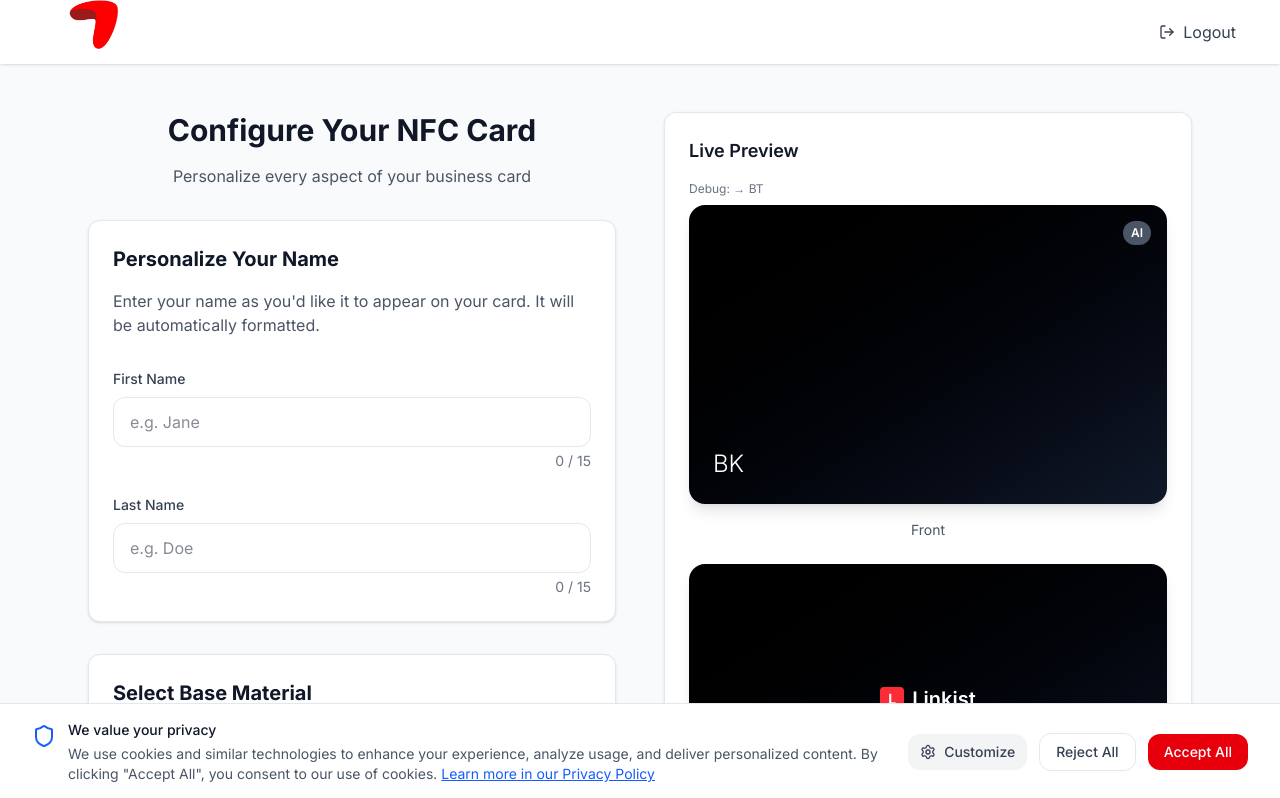
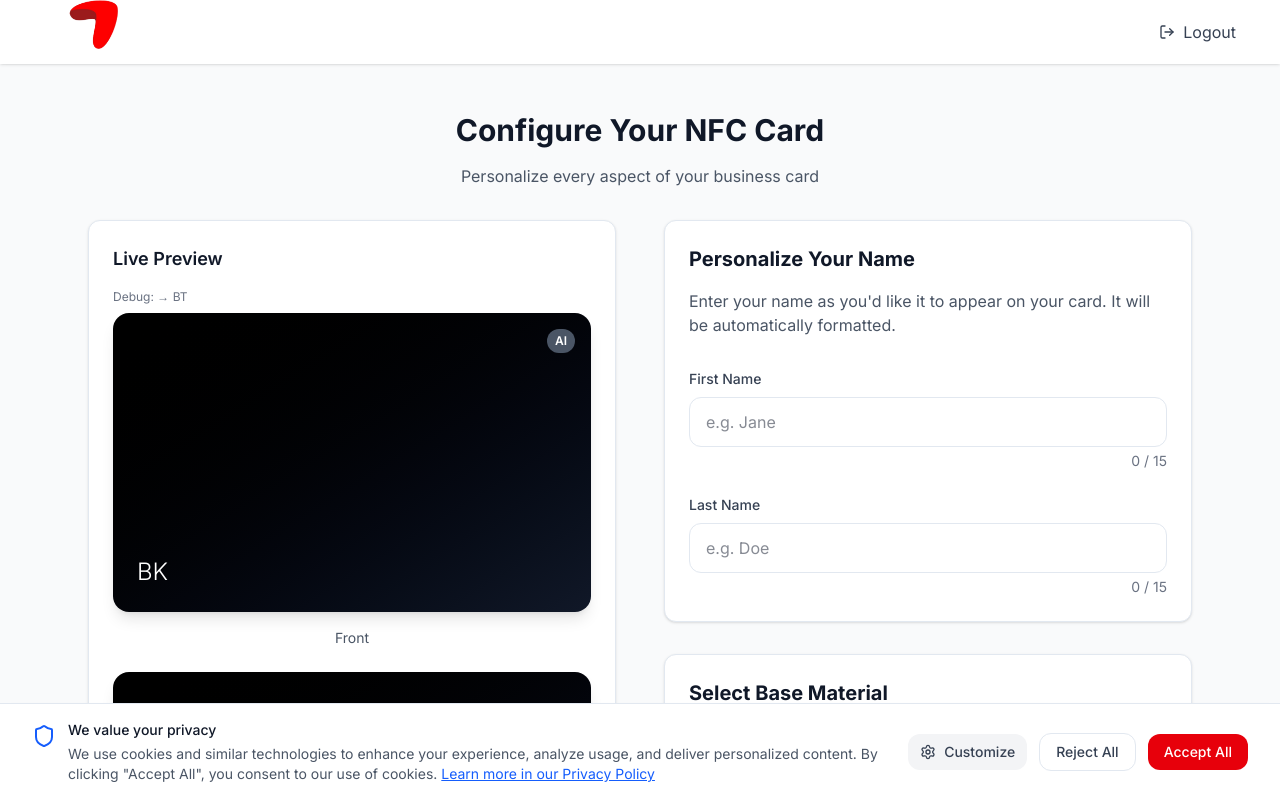
Before and after one commit to chatgptnotes/linkist7oct2025, a Next.js app: page /nfc/configure in a window 1280 px wide. Shown: the top 798 px of the page. Built offline with nearby package versions, Linux system fonts and the light colour scheme.

Commit message:
feat: Move live preview to top of configure page
- Move card preview and pricing summary to top of page
- Preview section now appears first (order-1)
- Form fields appear second (order-2)
- Title moved outside grid for better layout
- Improves UX by showing preview before form fields

```diff
--- a/app/nfc/configure/page.tsx
+++ b/app/nfc/configure/page.tsx
@@ -105,13 +105,14 @@ export default function ConfigureNewPage() {
     <div className="min-h-screen bg-gray-50">
 
       <div className="max-w-6xl mx-auto px-6 py-12">
+        <div className="text-center mb-8">
+          <h1 className="text-3xl font-bold text-gray-900 mb-4">Configure Your NFC Card</h1>
+          <p className="text-gray-600">Personalize every aspect of your business card</p>
+        </div>
+
         <div className="grid grid-cols-1 lg:grid-cols-2 gap-12">
-          {/* Left Side - Form */}
-          <div className="space-y-8">
-            <div className="text-center mb-8">
-              <h1 className="text-3xl font-bold text-gray-900 mb-4">Configure Your NFC Card</h1>
-              <p className="text-gray-600">Personalize every aspect of your business card</p>
-            </div>
+          {/* Form Section - Second on All Screens */}
+          <div className="space-y-8 order-2">
 
             {/* Step 1: Personalize Name */}
             <div className="bg-white rounded-lg p-6 shadow-sm border border-gray-200">
@@ -279,8 +280,8 @@ export default function ConfigureNewPage() {
             </div>
           </div>
 
-          {/* Right Side - Preview & Pricing */}
-          <div className="space-y-8">
+          {/* Preview & Pricing Section - First on All Screens */}
+          <div className="space-y-8 order-1">
             {/* Card Preview */}
             <div className="bg-white rounded-lg p-6 shadow-sm border border-gray-200">
               <h3 className="text-lg font-semibold text-gray-900 mb-4">Live Preview</h3>
```
